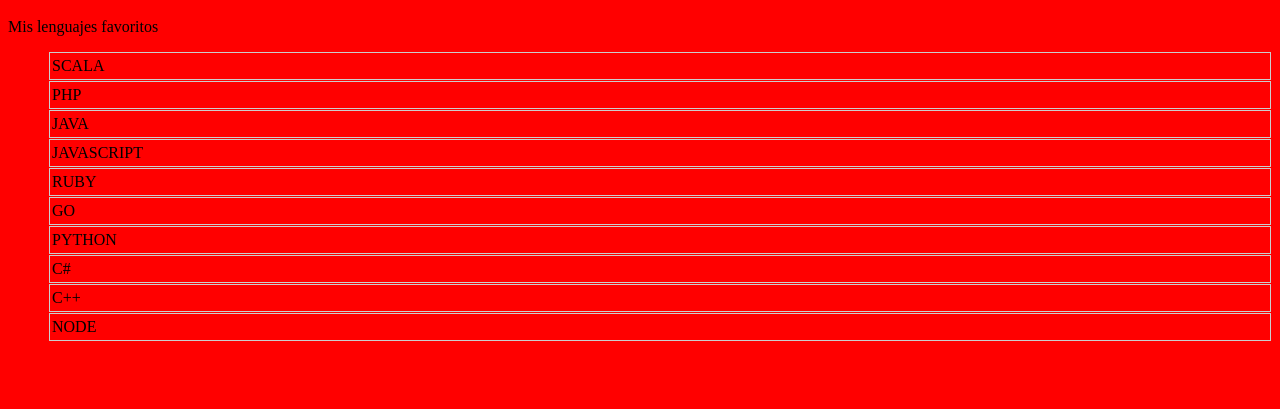
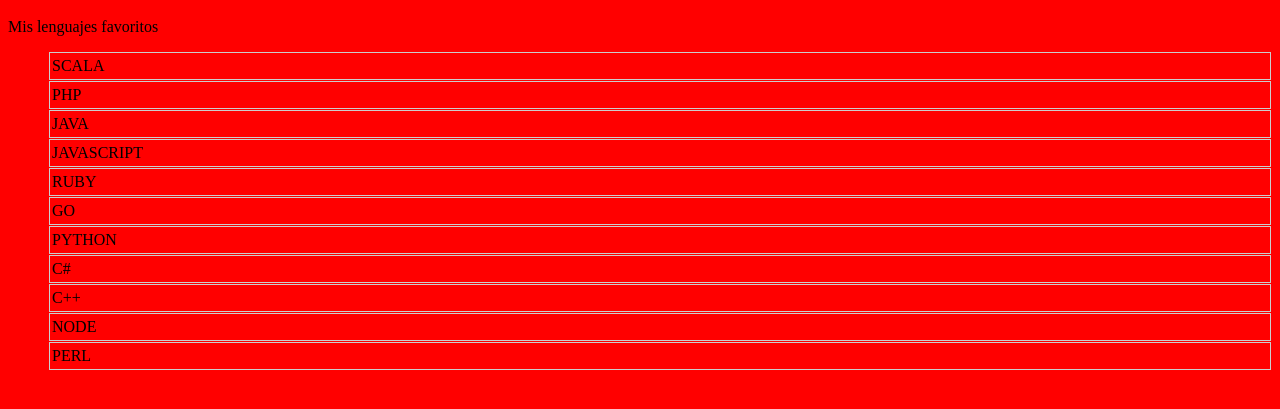
Before and after one commit to ljavierrodriguez/proyecto-git-ftx, a plain HTML site: page index.html in a window 1280 px wide. Shown: the part 101-510 px from the top of the page. Drawn offline with Linux system fonts and the light colour scheme.

Commit message:
Nuevo lenguaje (PERL)

```diff
--- a/index.html
+++ b/index.html
@@ -24,6 +24,7 @@
         <li>C#</li>
         <li>C++</li>
         <li>NODE</li>
+        <li>PERL</li>
     </ul>
 </body>
 
```
